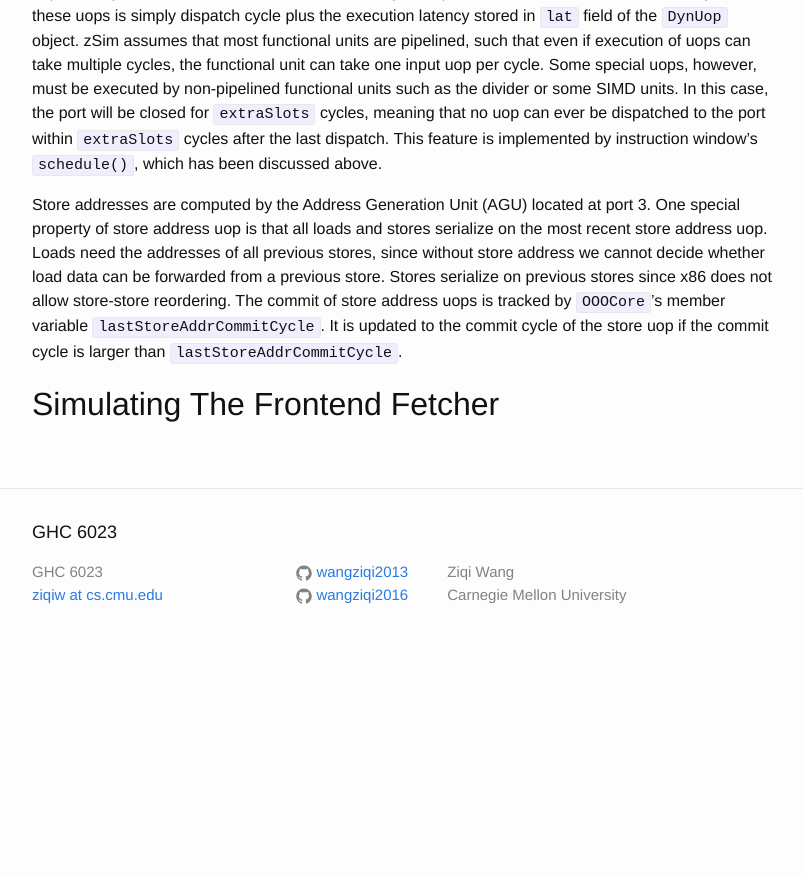
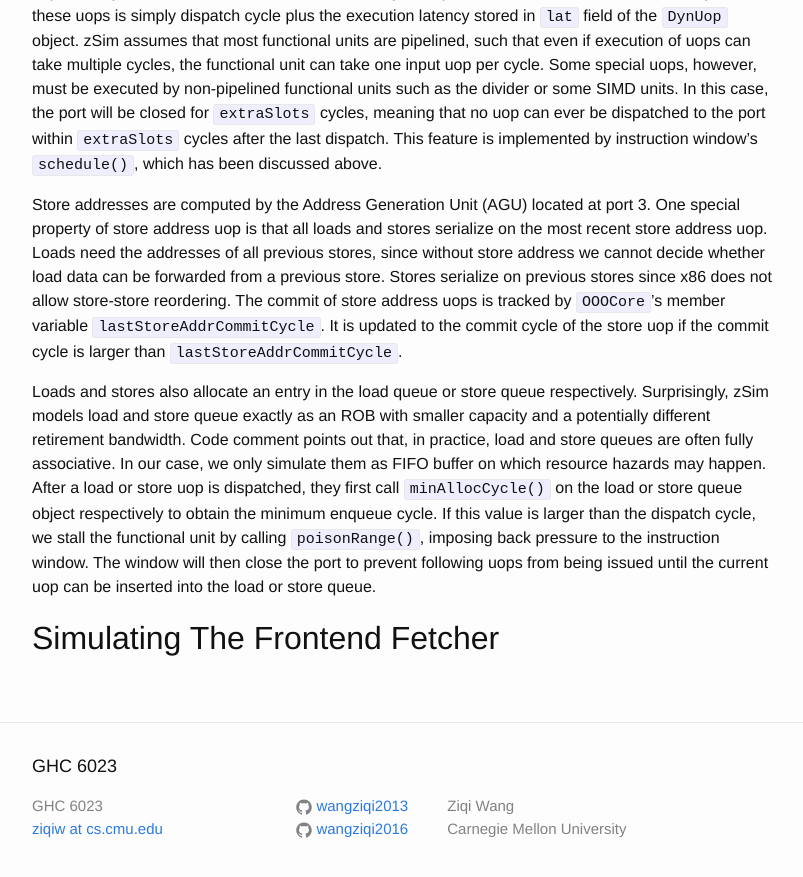
Before and after one commit to wangziqi2013/wangziqi2013.github.io, a Jekyll site: the page built from _posts/2019-12-31-zsim-microarch.markdown, in a window 1280 px wide and 900 px high, scrolled down 20476 px. Shown: the top 877 px of the window, without its empty margins (238-1041 px from the left). Built offline with Jekyll 4.4.1, drawn with Linux system fonts in a browser that asks for light colours; before the commit the page ends 21142 px from its top, so only the background shows below that.

Commit message:
Adding queues

```diff
--- a/_posts/2019-12-31-zsim-microarch.markdown
+++ b/_posts/2019-12-31-zsim-microarch.markdown
@@ -746,6 +746,13 @@ serialize on previous stores since x86 does not allow store-store reordering. Th
 tracked by `OOOCore`'s member variable `lastStoreAddrCommitCycle`. It is updated to the commit cycle of the store uop
 if the commit cycle is larger than `lastStoreAddrCommitCycle`.
 
-
+Loads and stores also allocate an entry in the load queue or store queue respectively. Surprisingly, zSim models load
+and store queue exactly as an ROB with smaller capacity and a potentially different retirement bandwidth. Code comment
+points out that, in practice, load and store queues are often fully associative. In our case, we only simulate them as FIFO
+buffer on which resource hazards may happen. After a load or store uop is dispatched, they first call `minAllocCycle()`
+on the load or store queue object respectively to obtain the minimum enqueue cycle. If this value is larger than the
+dispatch cycle, we stall the functional unit by calling `poisonRange()`, imposing back pressure to the instruction window.
+The window will then close the port to prevent following uops from being issued until the current uop can be inserted
+into the load or store queue.
 
 ## Simulating The Frontend Fetcher
```
